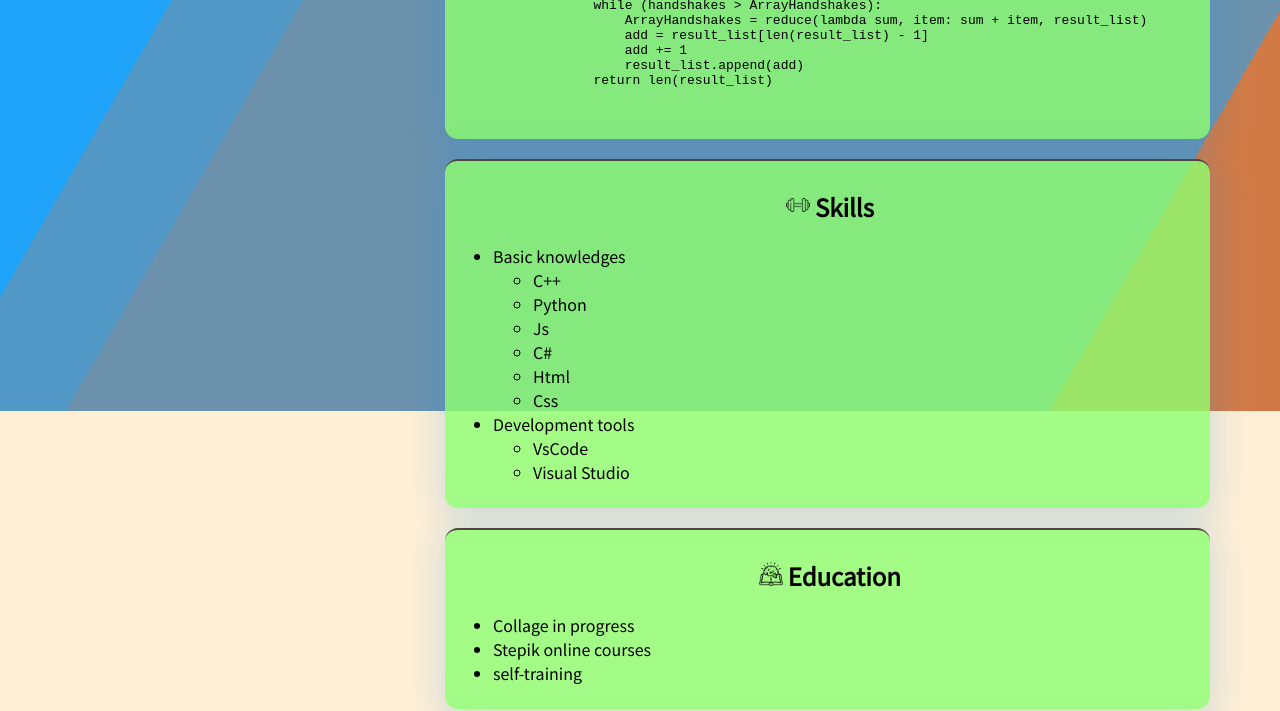
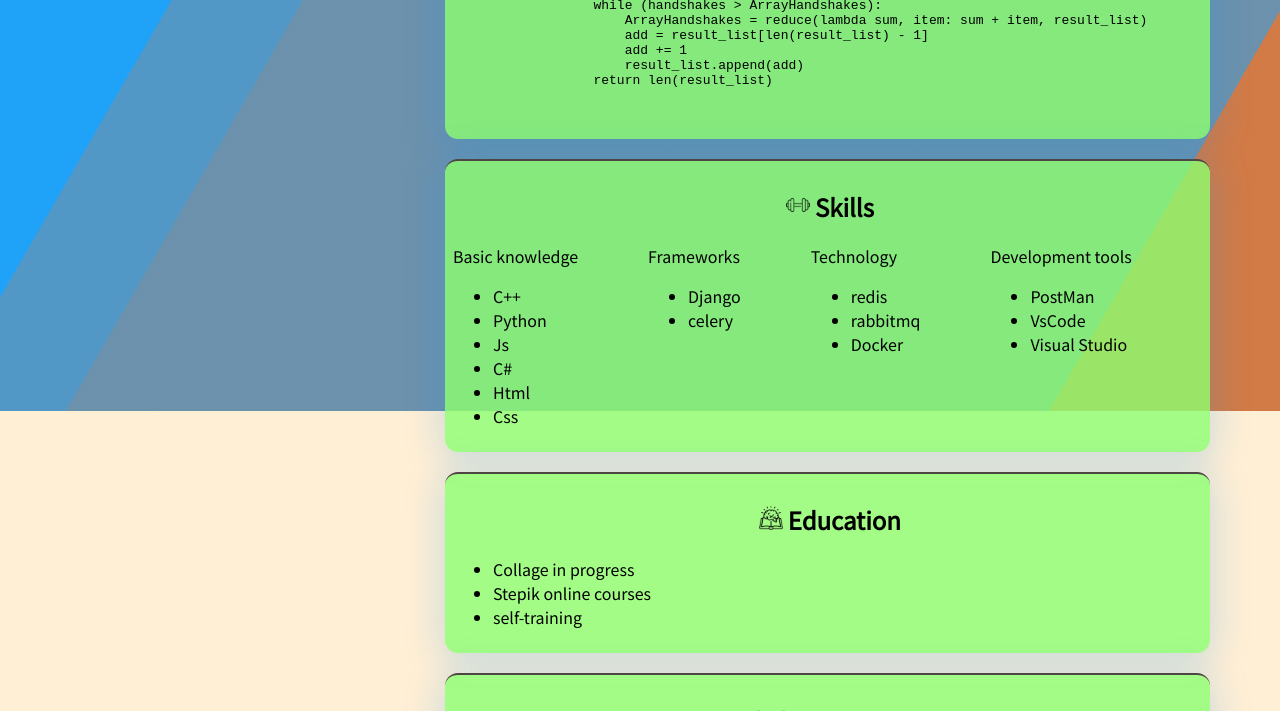
Before and after one commit to RomaMarhatok/CV, a plain HTML site: page index.html in a window 1280 px wide. Shown: the part 389-1100 px from the top of the page. Drawn offline with Linux system fonts and the light colour scheme.

Commit message:
add grid in skills div

```diff
--- a/index.css
+++ b/index.css
@@ -1,5 +1,9 @@
 html {
 	height: 100%;
+}
+.grid-container {
+	display: grid;
+	grid-template-columns: auto auto auto auto;
 }
 body {
 	font-family: "Noto Sans JP", sans-serif;
--- a/index.html
+++ b/index.html
@@ -55,24 +55,42 @@
         </div>
         <div class="Skills">
             <h2><img src="./images/weight.png" alt="weight Png" height="24" width="24">Skills</h2>
-          <ul>
-            <li><span>Basic knowledges</span>
+          <div class="grid-container">
+            <div class="grid-item">
+              <span>Basic knowledge</span>
               <ul>
                 <li><span>C++</span></li>
-                <li><span>Python</span></li>
+                <li><span>Python</span>
                 <li><span>Js</span></li>
                 <li><span>C#</span></li>
                 <li><span>Html</span></li>
                 <li><span>Css</span></li>
               </ul>
-            </li>
-            <li><span>Development tools</span>
+            </div>
+            <div class="grid-item">
+              <span>Frameworks</span>
               <ul>
+                <li>Django</li>
+                <li>celery</li>
+              </ul>
+            </div>
+            <div class="grid-item">
+              <span>Technology</span>
+              <ul>
+                <li>redis</li>
+                <li>rabbitmq</li>
+                <li>Docker</li>
+              </ul>
+            </div>
+            <div class="grid-item">
+              <span>Development tools</span>
+              <ul>
+                <li><span>PostMan</span></li>
                 <li><span>VsCode</span></li>
                 <li><span>Visual Studio</span></li>
               </ul>
-            </li>
-        </ul>
+            </div>
+          </div>
         </div>
         <div class="Education">
             <h2><img src="./images/book.png" alt="Book Png" height="24" width="24">Education</h2>
```
